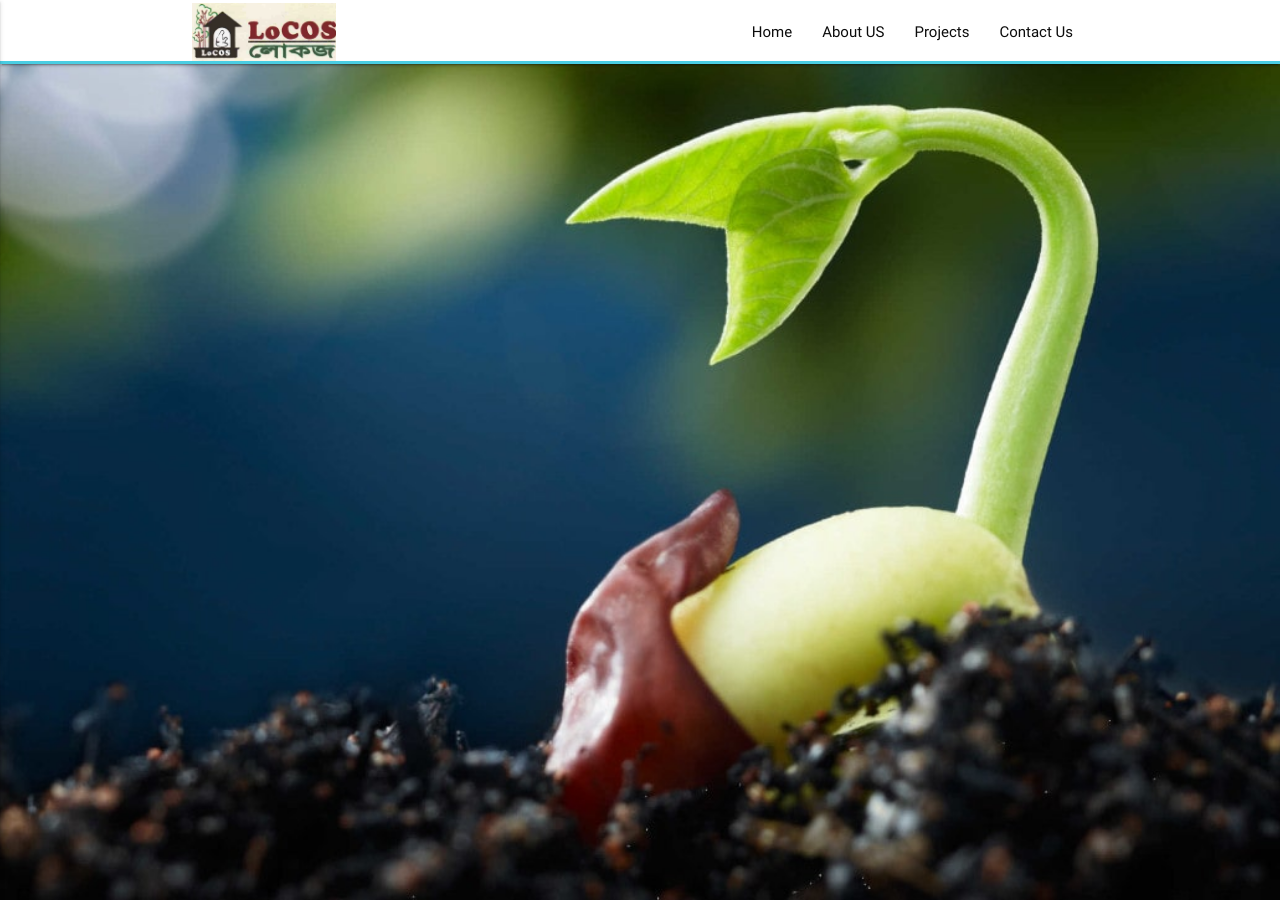
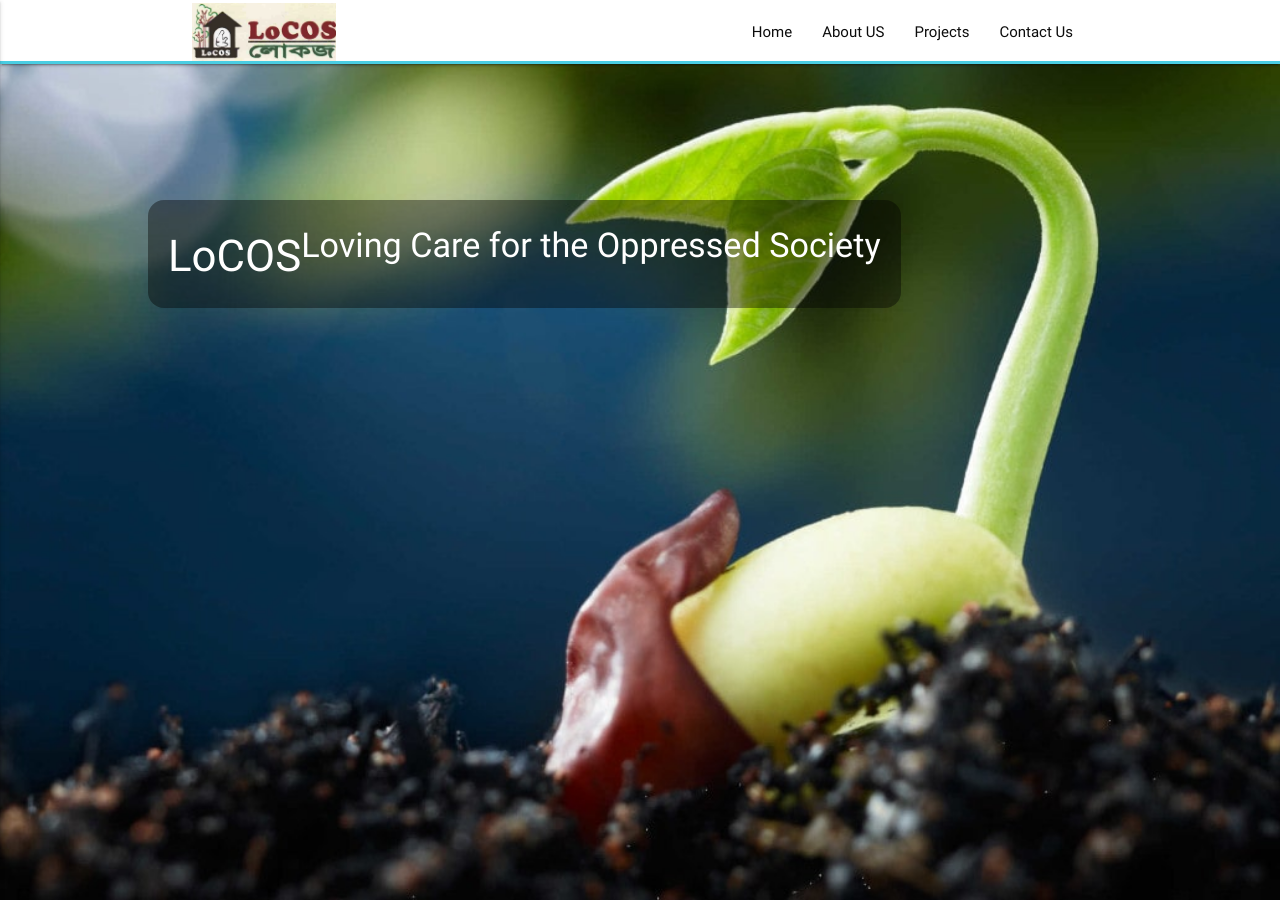
Before and after one commit to locosbd/locosbd.github.io, a Jekyll site: the page built from index.md, in a window 1280 px wide and 900 px high. Built offline with Jekyll 4.4.1, drawn with Linux system fonts in a browser that asks for light colours.

Commit message:
changed homepage

```diff
--- a/_sass/main.scss
+++ b/_sass/main.scss
@@ -67,16 +67,18 @@ p.rss-subscribe {
 }
 
 #sec1 {
-    background: url(images/slide-4-medicinal-plants.jpg) no-repeat center;
-    background-size: cover;
-    height: 360px;
-    width: 100%;
-    margin-top: 55px;
+    //background: url(images/slide-4-medicinal-plants.jpg) no-repeat center;
+    //background-size: cover;
+    //height: 360px;
+    //width: 100%;
+    top: 20%;
     display: flex;
     flex-direction: row;
     padding: 20px;
-    justify-content: center;
-    align-items: center;
+    //justify-content: center;
+    //align-items: center;
+    left: 10%;
+    position: absolute;
 }
 
 #headerText{
```
